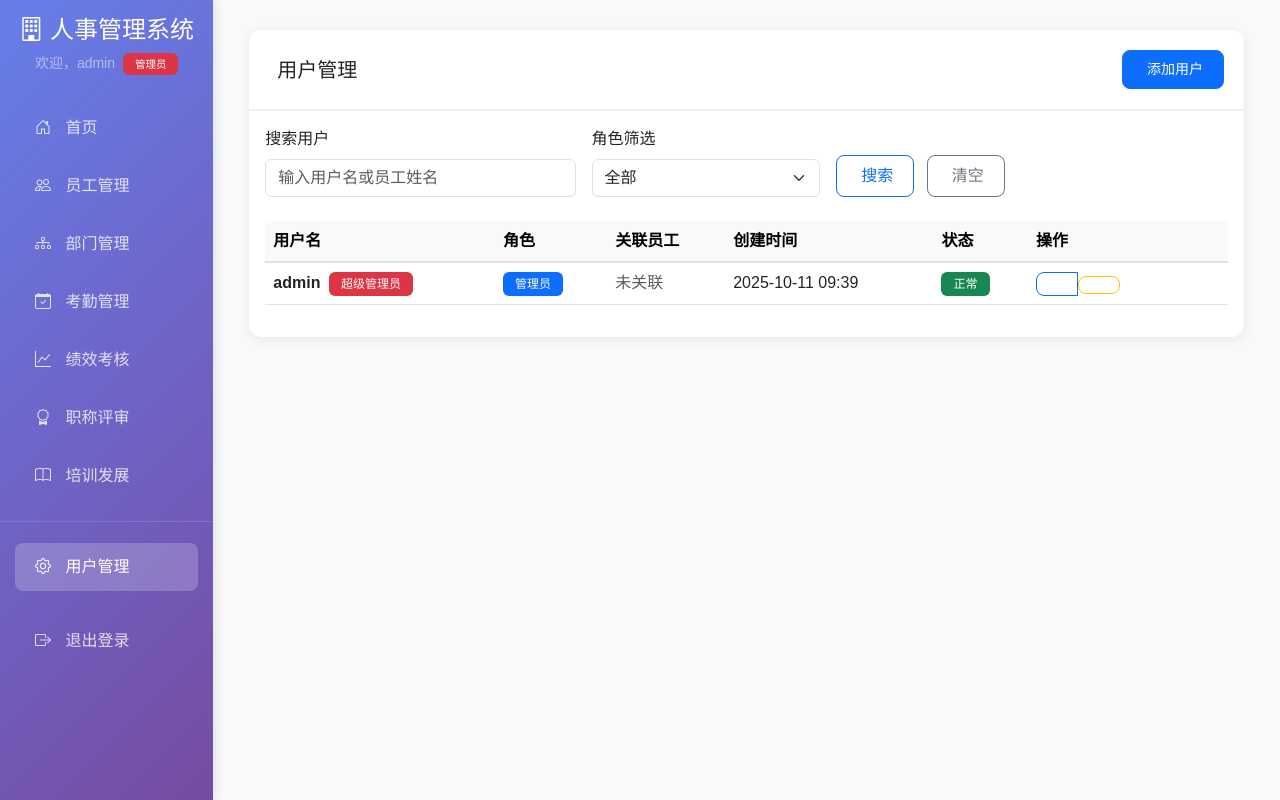
After one commit to GrtGood/hr-management-system, a Flask app: page /users in a window 1280 px wide. The commit adds this page. Run offline with Flask 3, Linux system fonts and the light colour scheme; a user stored in the database is signed in; some libraries are stand-ins or nearby versions.

Commit message:
👥 添加完整的用户权限管理系统
✅ 用户管理功能：
- 创建、编辑、删除用户账号
- 支持管理员和普通用户两种角色
- 用户可关联员工信息
- 密码重置功能
- 完整的权限验证

🔐 权限控制体系：
- admin_required装饰器限制管理员功能
- 基于角色的界面显示
- 普通用户只能查看基础信息
- 管理员拥有全部功能权限

🎨 界面优化：
- 侧边栏显示用户角色标识
- 管理员专用菜单项（用户管理）
- 基于权限的按钮显示/隐藏
- 用户友好的权限提示

📋 模板文件：
- templates/users/list.html - 用户列表
- templates/users/add.html - 添加用户
- templates/users/edit.html - 编辑用户

🛡️ 安全特性：
- 不能删除admin用户和自己的账号
- admin用户角色不能被修改
- 密码hash存储
- 会话管理

现在系统具备完整的多用户权限管理能力！

```diff
--- a/app.py
+++ b/app.py
@@ -599,7 +599,8 @@ from app_routes import (
     register_training_routes,
     register_export_routes,
     register_import_routes,
-    register_statistics_routes
+    register_statistics_routes,
+    register_user_management_routes
 )
 
 # 注册路由
@@ -608,6 +609,7 @@ register_training_routes(app, admin_required)
 register_export_routes(app)
 register_import_routes(app, admin_required)
 register_statistics_routes(app)
+register_user_management_routes(app, admin_required)
 
 
 # 初始化数据库和创建管理员账户
--- a/templates/base.html
+++ b/templates/base.html
@@ -99,7 +99,14 @@
                 <div class="position-sticky pt-3">
                     <div class="text-center mb-4">
                         <h4 class="text-white"><i class="bi bi-building"></i> 人事管理系统</h4>
-                        <p class="text-white-50 small">欢迎，{{ current_user.username }}</p>
+                        <p class="text-white-50 small">
+                            欢迎，{{ current_user.get_display_name() }}
+                            {% if current_user.role == 'admin' %}
+                                <span class="badge bg-danger ms-1 small">管理员</span>
+                            {% else %}
+                                <span class="badge bg-info ms-1 small">用户</span>
+                            {% endif %}
+                        </p>
                     </div>
 
                     <ul class="nav flex-column">
@@ -108,6 +115,8 @@
                                 <i class="bi bi-house-door"></i> 首页
                             </a>
                         </li>
+
+                        <!-- 所有用户都可以查看的基础模块 -->
                         <li class="nav-item">
                             <a class="nav-link {% if 'employee' in request.endpoint %}active{% endif %}" href="{{ url_for('employees') }}">
                                 <i class="bi bi-people"></i> 员工管理
@@ -118,6 +127,9 @@
                                 <i class="bi bi-diagram-3"></i> 部门管理
                             </a>
                         </li>
+
+                        <!-- 管理员专用模块 -->
+                        {% if current_user.role == 'admin' %}
                         <li class="nav-item">
                             <a class="nav-link {% if 'attendance' in request.endpoint %}active{% endif %}" href="{{ url_for('attendances') }}">
                                 <i class="bi bi-calendar-check"></i> 考勤管理
@@ -138,6 +150,17 @@
                                 <i class="bi bi-book"></i> 培训发展
                             </a>
                         </li>
+
+                        <li class="nav-item">
+                            <hr class="text-white-50">
+                        </li>
+                        <li class="nav-item">
+                            <a class="nav-link {% if 'user' in request.endpoint %}active{% endif %}" href="{{ url_for('users') }}">
+                                <i class="bi bi-gear"></i> 用户管理
+                            </a>
+                        </li>
+                        {% endif %}
+
                         <li class="nav-item mt-3">
                             <a class="nav-link" href="{{ url_for('logout') }}">
                                 <i class="bi bi-box-arrow-right"></i> 退出登录
--- /dev/null
+++ b/templates/users/list.html
@@ -0,0 +1,176 @@
+{% extends "base.html" %}
+
+{% block title %}用户管理{% endblock %}
+
+{% block content %}
+<div class="container-fluid">
+    <div class="row">
+        <div class="col-12">
+            <div class="card">
+                <div class="card-header d-flex justify-content-between align-items-center">
+                    <h5 class="card-title mb-0">
+                        <i class="fas fa-users me-2"></i>用户管理
+                    </h5>
+                    <a href="{{ url_for('add_user') }}" class="btn btn-primary btn-sm">
+                        <i class="fas fa-plus me-1"></i>添加用户
+                    </a>
+                </div>
+
+                <div class="card-body">
+                    <!-- 搜索和筛选 -->
+                    <form method="GET" class="mb-4">
+                        <div class="row g-3 align-items-end">
+                            <div class="col-md-4">
+                                <label class="form-label">搜索用户</label>
+                                <input type="text" class="form-control" name="search"
+                                       value="{{ search }}" placeholder="输入用户名或员工姓名">
+                            </div>
+                            <div class="col-md-3">
+                                <label class="form-label">角色筛选</label>
+                                <select name="role" class="form-select">
+                                    <option value="">全部</option>
+                                    <option value="admin" {% if role_filter == 'admin' %}selected{% endif %}>管理员</option>
+                                    <option value="user" {% if role_filter == 'user' %}selected{% endif %}>普通用户</option>
+                                </select>
+                            </div>
+                            <div class="col-md-3">
+                                <button type="submit" class="btn btn-outline-primary me-2">
+                                    <i class="fas fa-search me-1"></i>搜索
+                                </button>
+                                <a href="{{ url_for('users') }}" class="btn btn-outline-secondary">
+                                    <i class="fas fa-times me-1"></i>清空
+                                </a>
+                            </div>
+                        </div>
+                    </form>
+
+                    <!-- 用户列表 -->
+                    <div class="table-responsive">
+                        <table class="table table-hover">
+                            <thead class="table-light">
+                                <tr>
+                                    <th>用户名</th>
+                                    <th>角色</th>
+                                    <th>关联员工</th>
+                                    <th>创建时间</th>
+                                    <th>状态</th>
+                                    <th width="200">操作</th>
+                                </tr>
+                            </thead>
+                            <tbody>
+                                {% for user in users %}
+                                <tr>
+                                    <td>
+                                        <strong>{{ user.username }}</strong>
+                                        {% if user.username == 'admin' %}
+                                            <span class="badge bg-danger ms-1">超级管理员</span>
+                                        {% endif %}
+                                    </td>
+                                    <td>
+                                        {% if user.role == 'admin' %}
+                                            <span class="badge bg-primary">管理员</span>
+                                        {% else %}
+                                            <span class="badge bg-secondary">普通用户</span>
+                                        {% endif %}
+                                    </td>
+                                    <td>
+                                        {% if user.employee %}
+                                            {{ user.employee.name }}
+                                            <small class="text-muted">({{ user.employee.employee_no }})</small>
+                                        {% else %}
+                                            <span class="text-muted">未关联</span>
+                                        {% endif %}
+                                    </td>
+                                    <td>
+                                        {{ user.created_at.strftime('%Y-%m-%d %H:%M') }}
+                                    </td>
+                                    <td>
+                                        <span class="badge bg-success">正常</span>
+                                    </td>
+                                    <td>
+                                        <div class="btn-group btn-group-sm">
+                                            <a href="{{ url_for('edit_user', id=user.id) }}"
+                                               class="btn btn-outline-primary" title="编辑">
+                                                <i class="fas fa-edit"></i>
+                                            </a>
+
+                                            <!-- 重置密码按钮 -->
+                                            <form method="POST" action="{{ url_for('reset_user_password', id=user.id) }}"
+                                                  class="d-inline" onsubmit="return confirm('确定要重置用户密码吗？')">
+                                                <button type="submit" class="btn btn-outline-warning" title="重置密码">
+                                                    <i class="fas fa-key"></i>
+                                                </button>
+                                            </form>
+
+                                            <!-- 删除按钮 -->
+                                            {% if user.username != 'admin' and user.id != current_user.id %}
+                                            <form method="POST" action="{{ url_for('delete_user', id=user.id) }}"
+                                                  class="d-inline" onsubmit="return confirm('确定要删除此用户吗？')">
+                                                <button type="submit" class="btn btn-outline-danger" title="删除">
+                                                    <i class="fas fa-trash"></i>
+                                                </button>
+                                            </form>
+                                            {% endif %}
+                                        </div>
+                                    </td>
+                                </tr>
+                                {% else %}
+                                <tr>
+                                    <td colspan="6" class="text-center text-muted py-4">
+                                        <i class="fas fa-inbox fa-2x mb-2"></i><br>
+                                        暂无用户数据
+                                    </td>
+                                </tr>
+                                {% endfor %}
+                            </tbody>
+                        </table>
+                    </div>
+
+                    <!-- 分页 -->
+                    {% if pagination.pages > 1 %}
+                    <nav aria-label="分页导航" class="mt-4">
+                        <ul class="pagination justify-content-center">
+                            {% if pagination.has_prev %}
+                                <li class="page-item">
+                                    <a class="page-link" href="{{ url_for('users', page=pagination.prev_num, search=search, role=role_filter) }}">
+                                        上一页
+                                    </a>
+                                </li>
+                            {% endif %}
+
+                            {% for page in pagination.iter_pages() %}
+                                {% if page %}
+                                    {% if page != pagination.page %}
+                                        <li class="page-item">
+                                            <a class="page-link" href="{{ url_for('users', page=page, search=search, role=role_filter) }}">
+                                                {{ page }}
+                                            </a>
+                                        </li>
+                                    {% else %}
+                                        <li class="page-item active">
+                                            <span class="page-link">{{ page }}</span>
+                                        </li>
+                                    {% endif %}
+                                {% else %}
+                                    <li class="page-item disabled">
+                                        <span class="page-link">…</span>
+                                    </li>
+                                {% endif %}
+                            {% endfor %}
+
+                            {% if pagination.has_next %}
+                                <li class="page-item">
+                                    <a class="page-link" href="{{ url_for('users', page=pagination.next_num, search=search, role=role_filter) }}">
+                                        下一页
+                                    </a>
+                                </li>
+                            {% endif %}
+                        </ul>
+                    </nav>
+                    {% endif %}
+                </div>
+            </div>
+        </div>
+    </div>
+</div>
+{% endblock %}
```
Also changed, not shown: app_routes.py (+184 -3 lines), models.py (+14 -0 lines), templates/users/add.html (added, +86 -0 lines), templates/users/edit.html (added, +93 -0 lines).
